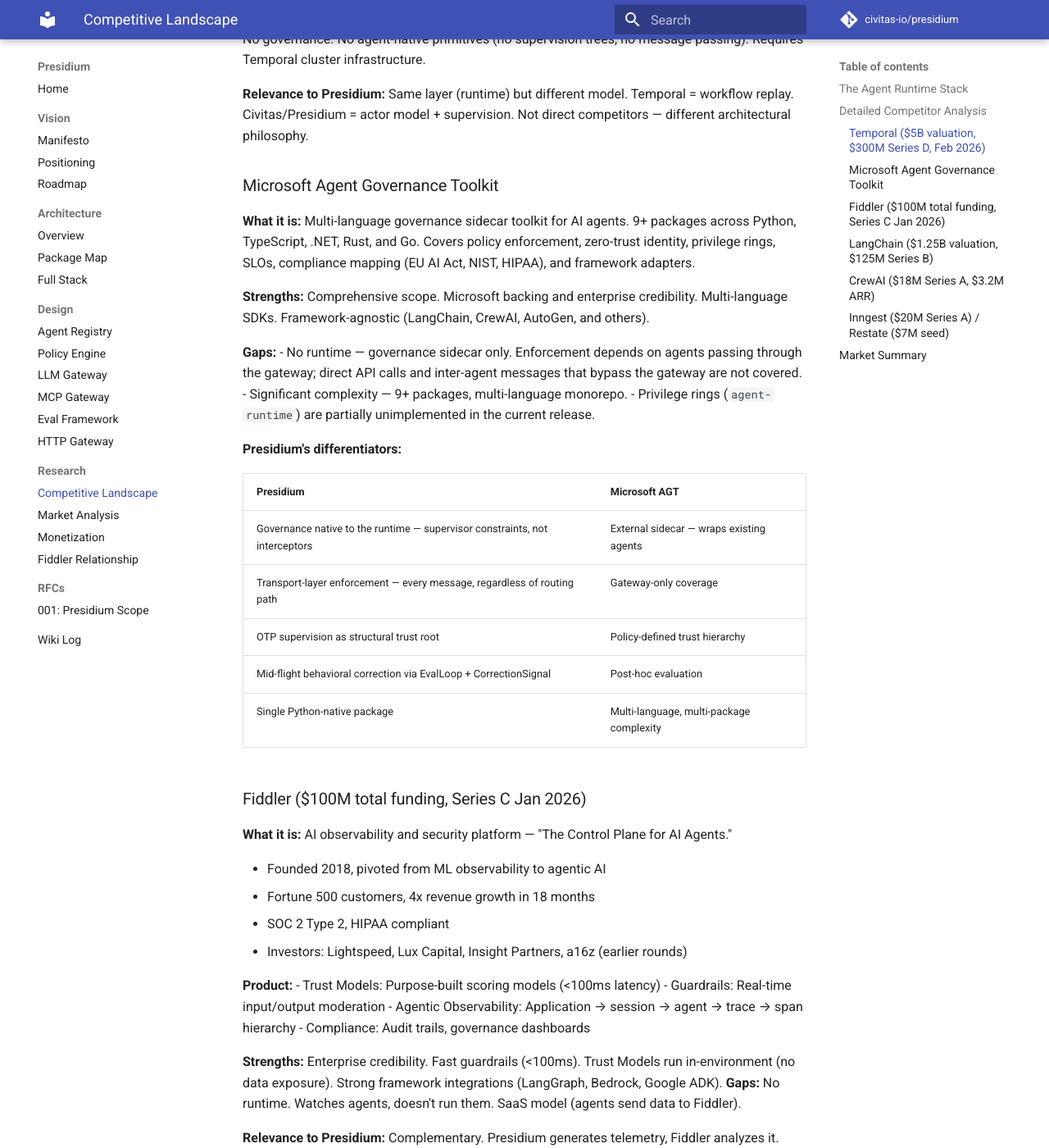
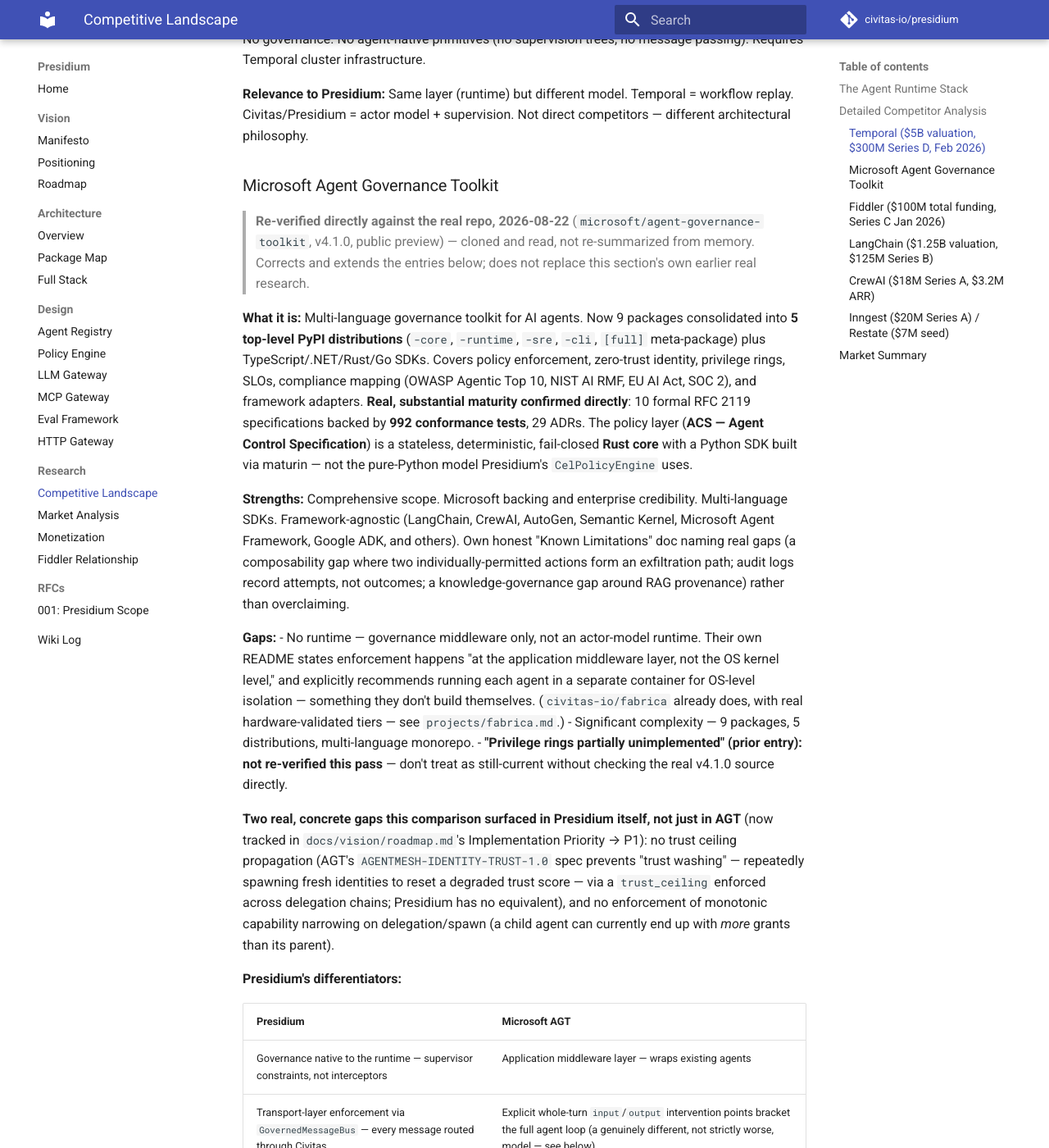
Before and after one commit to civitas-io/presidium, an MkDocs documentation site: the page built from docs/research/competitive-landscape.md, in a window 1280 px wide and 1400 px high, scrolled down 1038 px. Shown: the whole window at 82% size. Built offline with MkDocs 1.6.1 and Material for MkDocs 9.7.7, drawn with Linux system fonts in a browser that asks for light colours; comment, search, counter and statistics services are not loaded; some of the changed text lies outside the part shown.

Commit message:
docs: re-verify and deepen Microsoft AGT comparison against the real v4.1.0 repo
Cloned and read microsoft/agent-governance-toolkit directly rather
than trusting this section's earlier (undated) summary. Real,
substantial updates: AGT now consolidates 9 packages into 5 PyPI
distributions; its policy layer (ACS) is confirmed to be a Rust core
with a Python SDK via maturin, not comparable in kind to Presidium's
pure-Python CelPolicyEngine; confirmed real scale via 10 formal RFC
2119 specs backed by 992 conformance tests and 29 ADRs.

Added the two real, concrete gaps this comparison surfaced in
Presidium itself (trust ceiling propagation, capability-narrowing
enforcement — both now tracked in roadmap.md's Implementation
Priority). Flagged the prior 'privilege rings partially unimplemented'
claim as not re-verified this pass rather than silently carrying it
forward as still-current. Added a 'where AGT is more built out' and a
'where we may already be ahead, with real evidence' section, both
previously missing — the differentiators table alone overstated
Presidium's relative position without acknowledging AGT's own real
IATP trust-handshake protocol and richer MCP Security Gateway.

```diff
--- a/docs/research/competitive-landscape.md
+++ b/docs/research/competitive-landscape.md
@@ -36,28 +36,68 @@
 
 ### Microsoft Agent Governance Toolkit
 
-**What it is:** Multi-language governance sidecar toolkit for AI agents. 9+ packages across
-Python, TypeScript, .NET, Rust, and Go. Covers policy enforcement, zero-trust identity,
-privilege rings, SLOs, compliance mapping (EU AI Act, NIST, HIPAA), and framework adapters.
+> **Re-verified directly against the real repo, 2026-08-22** (`microsoft/agent-governance-toolkit`,
+> v4.1.0, public preview) — cloned and read, not re-summarized from memory. Corrects and extends
+> the entries below; does not replace this section's own earlier real research.
+
+**What it is:** Multi-language governance toolkit for AI agents. Now 9 packages consolidated into
+**5 top-level PyPI distributions** (`-core`, `-runtime`, `-sre`, `-cli`, `[full]` meta-package) plus
+TypeScript/.NET/Rust/Go SDKs. Covers policy enforcement, zero-trust identity, privilege rings,
+SLOs, compliance mapping (OWASP Agentic Top 10, NIST AI RMF, EU AI Act, SOC 2), and framework
+adapters. **Real, substantial maturity confirmed directly**: 10 formal RFC 2119 specifications
+backed by **992 conformance tests**, 29 ADRs. The policy layer (**ACS — Agent Control
+Specification**) is a stateless, deterministic, fail-closed **Rust core** with a Python SDK built
+via maturin — not the pure-Python model Presidium's `CelPolicyEngine` uses.
 
 **Strengths:** Comprehensive scope. Microsoft backing and enterprise credibility. Multi-language
-SDKs. Framework-agnostic (LangChain, CrewAI, AutoGen, and others).
+SDKs. Framework-agnostic (LangChain, CrewAI, AutoGen, Semantic Kernel, Microsoft Agent Framework,
+Google ADK, and others). Own honest "Known Limitations" doc naming real gaps (a composability gap
+where two individually-permitted actions form an exfiltration path; audit logs record attempts,
+not outcomes; a knowledge-governance gap around RAG provenance) rather than overclaiming.
 
 **Gaps:**
-- No runtime — governance sidecar only. Enforcement depends on agents passing through the
-  gateway; direct API calls and inter-agent messages that bypass the gateway are not covered.
-- Significant complexity — 9+ packages, multi-language monorepo.
-- Privilege rings (`agent-runtime`) are partially unimplemented in the current release.
+- No runtime — governance middleware only, not an actor-model runtime. Their own README states
+  enforcement happens "at the application middleware layer, not the OS kernel level," and
+  explicitly recommends running each agent in a separate container for OS-level isolation —
+  something they don't build themselves. (`civitas-io/fabrica` already does, with real
+  hardware-validated tiers — see `projects/fabrica.md`.)
+- Significant complexity — 9 packages, 5 distributions, multi-language monorepo.
+- **"Privilege rings partially unimplemented" (prior entry): not re-verified this pass** —
+  don't treat as still-current without checking the real v4.1.0 source directly.
+
+**Two real, concrete gaps this comparison surfaced in Presidium itself, not just in AGT** (now
+tracked in `docs/vision/roadmap.md`'s Implementation Priority → P1): no trust ceiling propagation
+(AGT's `AGENTMESH-IDENTITY-TRUST-1.0` spec prevents "trust washing" — repeatedly spawning fresh
+identities to reset a degraded trust score — via a `trust_ceiling` enforced across delegation
+chains; Presidium has no equivalent), and no enforcement of monotonic capability narrowing on
+delegation/spawn (a child agent can currently end up with *more* grants than its parent).
 
 **Presidium's differentiators:**
 
 | Presidium | Microsoft AGT |
 |---|---|
-| Governance native to the runtime — supervisor constraints, not interceptors | External sidecar — wraps existing agents |
-| Transport-layer enforcement — every message, regardless of routing path | Gateway-only coverage |
-| OTP supervision as structural trust root | Policy-defined trust hierarchy |
+| Governance native to the runtime — supervisor constraints, not interceptors | Application middleware layer — wraps existing agents |
+| Transport-layer enforcement via `GovernedMessageBus` — every message routed through Civitas | Explicit whole-turn `input`/`output` intervention points bracket the full agent loop (a genuinely different, not strictly worse, model — see below) |
+| OTP supervision as structural trust root | Policy-defined trust hierarchy + a formal agent-to-agent trust handshake protocol (IATP) Presidium has no equivalent of |
 | Mid-flight behavioral correction via EvalLoop + CorrectionSignal | Post-hoc evaluation |
-| Single Python-native package | Multi-language, multi-package complexity |
+| Single Python-native package, pure-Python CEL engine (`cel-python`) | Multi-language, multi-package; Rust-core policy engine (ACS) |
+
+**Where AGT is genuinely more built out, worth learning from directly:**
+- MCP governance: message signing (HMAC + replay protection), session tokens with TTL, sliding-
+  window rate limiting, per-server TLS/auth enforcement, CVE feed integration via the OSV API,
+  cross-server confused-deputy detection — all real gaps versus Presidium's current `mcp_gateway`
+  (PII detection, tool-poisoning hash fingerprinting, credential redaction only).
+- ACS's `transform` verdict type unifies "decide" and "sanitize" into one policy output, instead
+  of Presidium's separate redaction/masking utilities layered on top of a decision.
+- Formal RFC 2119 specs paired with dedicated conformance test suites, as a distinct discipline
+  from test coverage percentage — worth considering as Presidium's own design docs mature.
+
+**Where Presidium/the broader civitas-io ecosystem may already be ahead — stated with real
+evidence, not assumed:** `civitas-io/tessera`'s agent-blind credential model (a secret never
+enters agent-observable memory at all) is arguably stronger than AGT's own admitted "Credential
+Persistence Gap" (AGT tracks and revokes at boundaries, but doesn't prevent exposure in the first
+place). `civitas-io/fabrica`'s three real, hardware-validated sandbox tiers directly answer the
+OS-level isolation gap AGT names as external to itself.
 
 ### Fiddler ($100M total funding, Series C Jan 2026)
 
```
